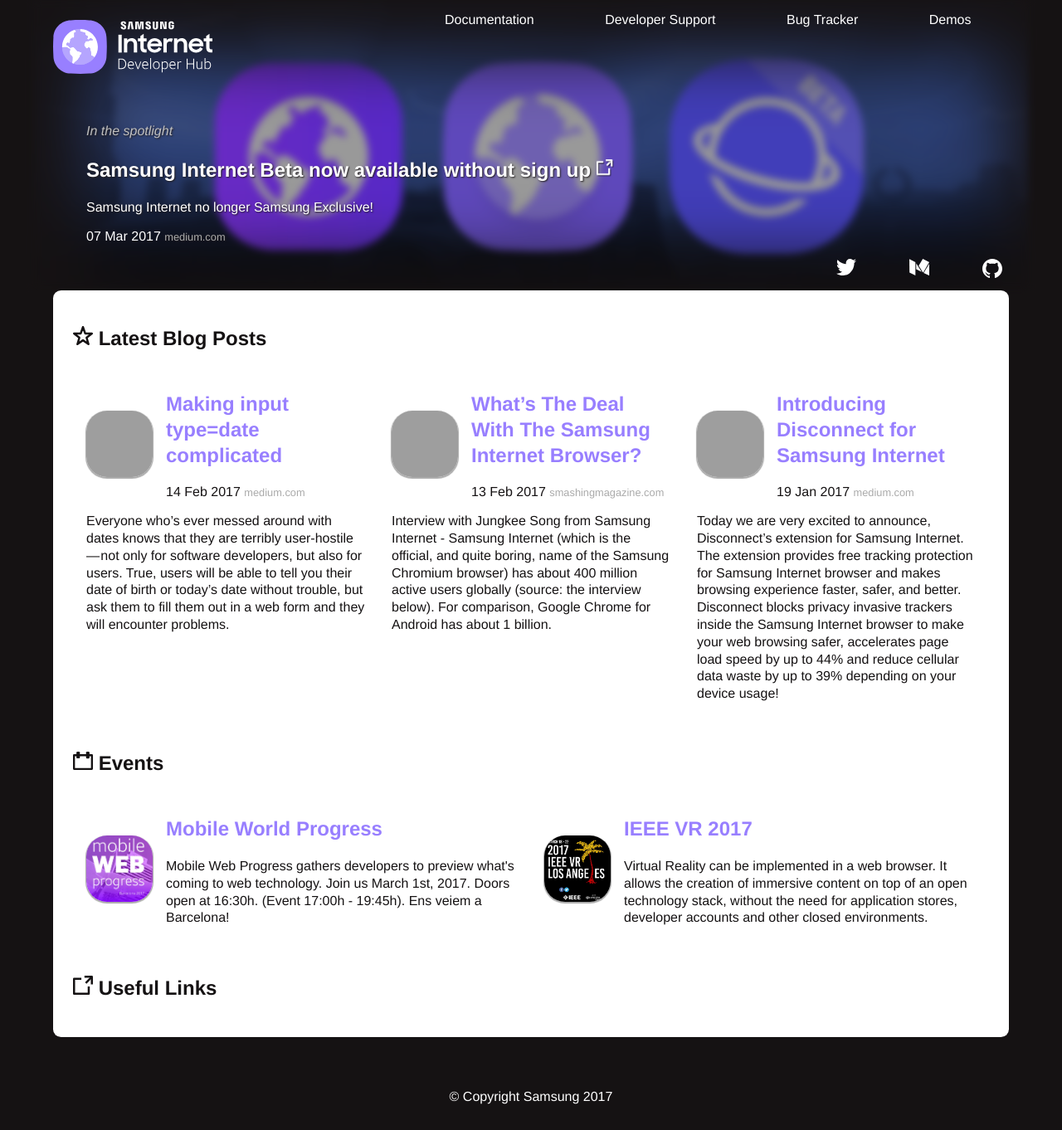
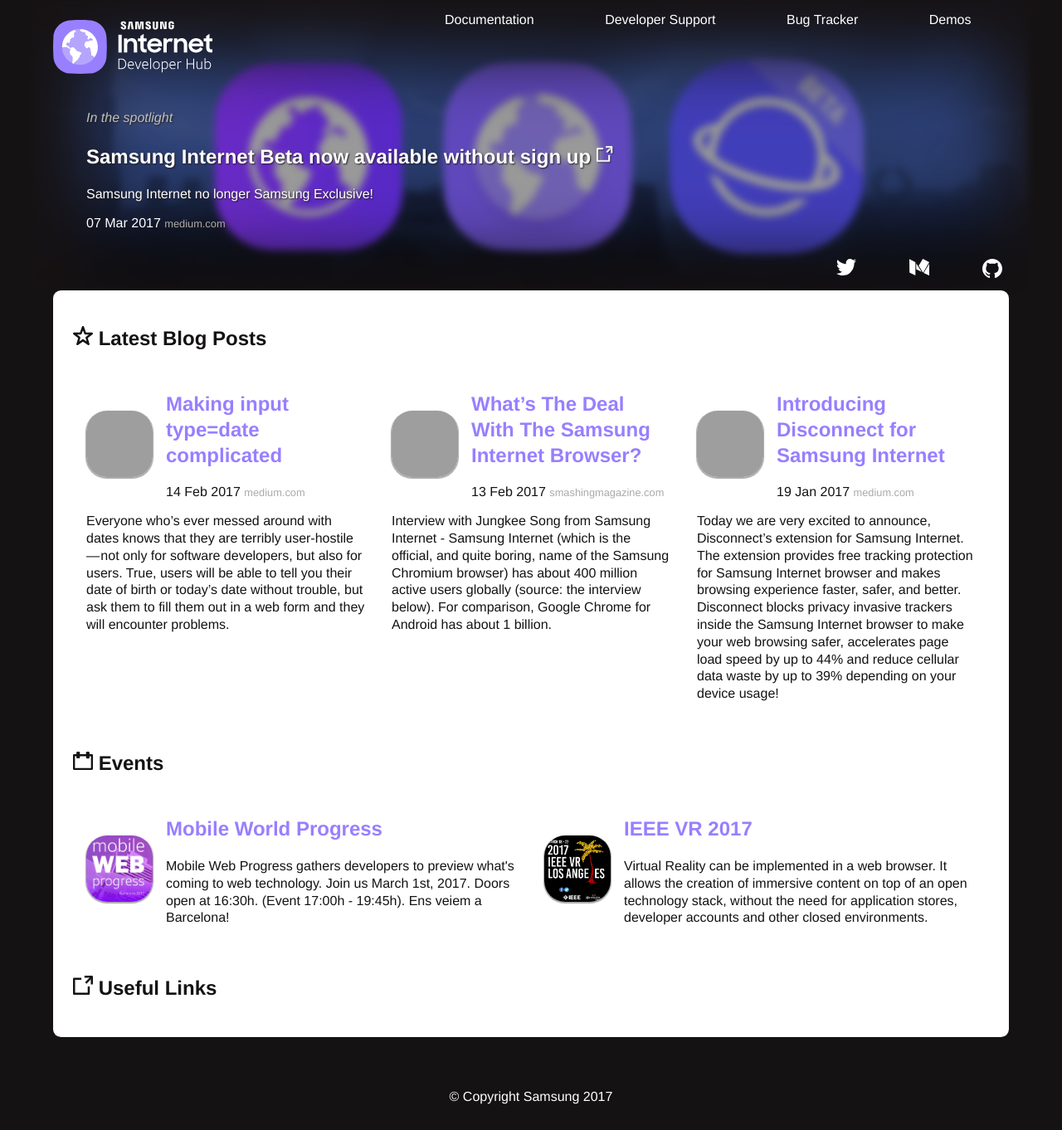
Before and after one commit to SamsungInternet/homepage-archive, a Jekyll site: the page built from index.html, in a window 1280 px wide. Shown: the whole page at 83% size. Built offline with Jekyll 4.4.1, drawn with Linux system fonts in a browser that asks for light colours; grey boxes are pictures that could not be loaded.

Commit message:
Styling fix - reduce padding for header

```diff
--- a/style/global.scss
+++ b/style/global.scss
@@ -82,7 +82,7 @@
 
 	.showcase {
 		z-index: 60;
-		padding: 2em 2em 2em 4em;
+		padding: 1em 2em 2em 4em;
 
 		a:link, a:visited, a:hover, a:active{
 			color: #FFFFFF;
```
